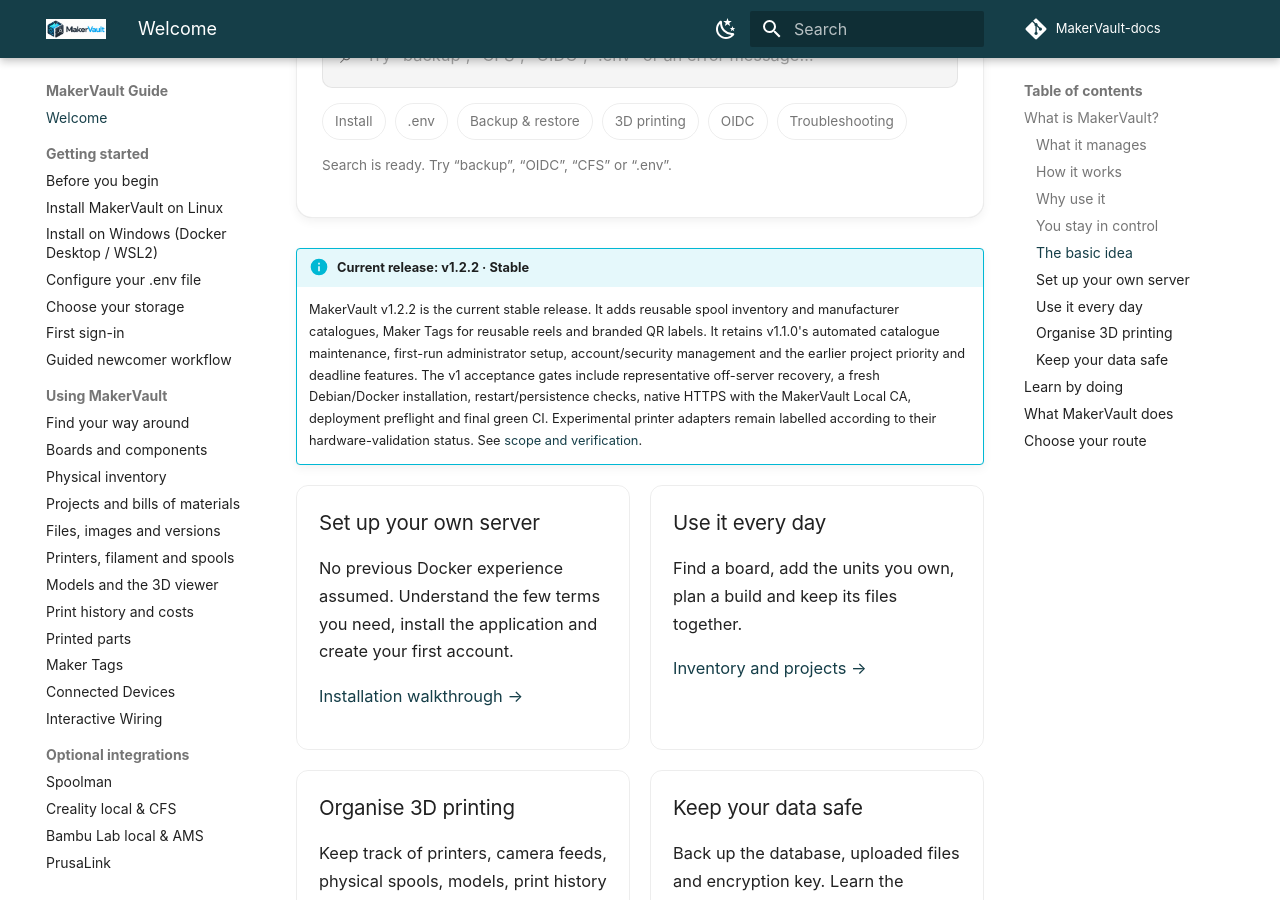
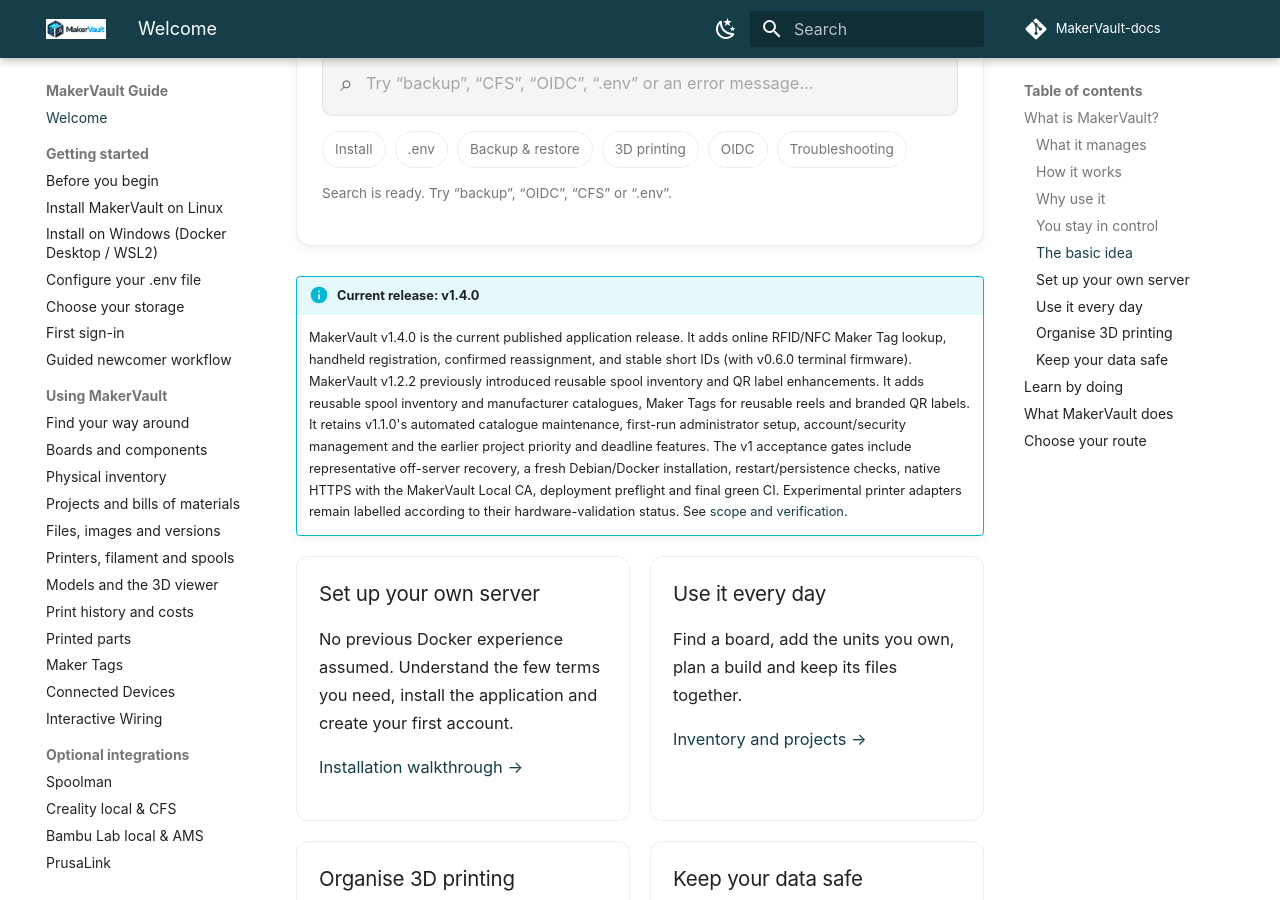
Before and after one commit to gavrd7/MakerVault-docs, an MkDocs documentation site: the page built from docs/guide/index.md, in a window 1280 px wide and 900 px high, scrolled down 2351 px. Built offline with MkDocs 1.6.1 and Material for MkDocs 9.7.7, drawn with Linux system fonts in a browser that asks for light colours; comment, search, counter and statistics services are not loaded; some of the changed text lies outside the part shown.

Commit message:
docs: align release guidance with MakerVault v1.4.0 and terminal v0.6.0

```diff
--- a/docs/guide/index.md
+++ b/docs/guide/index.md
@@ -9,7 +9,7 @@
 [Follow the guided workflow](getting-started/first-project.md){ .md-button }
 </div>
 
-**New in v1.2.2:** custom and batch Maker Tag QR label printing, text visibility settings and target-type filters. **Previously in v1.2.0:** reusable spool hardware tracking, manufacturer and printable design catalogues, personal spool images, reviewed catalogue submissions and branded QR labels. The current stable image is v1.2.2.
+**New in v1.2.2:** custom and batch Maker Tag QR label printing, text visibility settings and target-type filters. **Previously in v1.2.0:** reusable spool hardware tracking, manufacturer and printable design catalogues, personal spool images, reviewed catalogue submissions and branded QR labels. The v1.4.0 release tag is published; consult the container release status before deploying a new image.
 
 ## What is MakerVault?
 
@@ -87,8 +87,8 @@
   <div id="guide-search-results" class="guide-search__results" data-guide-search-results></div>
 </div>
 
-!!! info "Current release: v1.2.2 · Stable"
-    MakerVault v1.2.2 is the current stable release. It adds reusable spool inventory and manufacturer catalogues, Maker Tags for reusable reels and branded QR labels. It retains v1.1.0's automated catalogue maintenance, first-run administrator setup, account/security management and the earlier project priority and deadline features. The v1 acceptance gates include representative off-server recovery, a fresh Debian/Docker installation, restart/persistence checks, native HTTPS with the MakerVault Local CA, deployment preflight and final green CI. Experimental printer adapters remain labelled according to their hardware-validation status. See [scope and verification](reference/about.md).
+!!! info "Current release: v1.4.0"
+    MakerVault v1.4.0 is the current published application release. It adds online RFID/NFC Maker Tag lookup, handheld registration, confirmed reassignment, and stable short IDs (with v0.6.0 terminal firmware). MakerVault v1.2.2 previously introduced reusable spool inventory and QR label enhancements. It adds reusable spool inventory and manufacturer catalogues, Maker Tags for reusable reels and branded QR labels. It retains v1.1.0's automated catalogue maintenance, first-run administrator setup, account/security management and the earlier project priority and deadline features. The v1 acceptance gates include representative off-server recovery, a fresh Debian/Docker installation, restart/persistence checks, native HTTPS with the MakerVault Local CA, deployment preflight and final green CI. Experimental printer adapters remain labelled according to their hardware-validation status. See [scope and verification](reference/about.md).
 
 <div class="guide-grid" markdown>
 <div class="guide-card" markdown>
```
